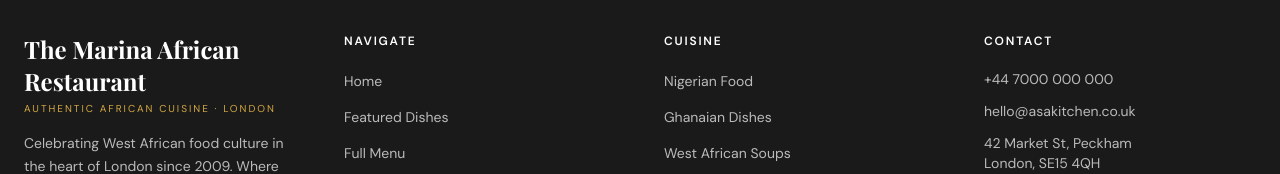
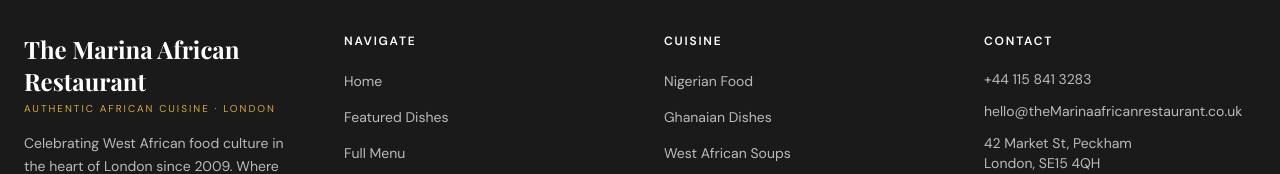
Before and after one commit to adejare19/kitchen, a Next.js app: page / in a window 1280 px wide. Shown: the part 7048-7222 px from the top of the page. Built offline with nearby package versions, Linux system fonts and the light colour scheme; a web font is replaced by a local one.

Commit message:
Update contact information in Footer component

```diff
--- a/components/Footer.jsx
+++ b/components/Footer.jsx
@@ -135,13 +135,13 @@
             </h4>
             <ul className="space-y-3 text-sm">
               <li>
-                <a href="tel:+447000000000" className="hover:text-white transition-colors">
-                  +44 7000 000 000
+                <a href="tel:+441158413283" className="hover:text-white transition-colors">
+                 +44 115 841 3283
                 </a>
               </li>
               <li>
                 <a href="mailto:hello@asakitchen.co.uk" className="hover:text-white transition-colors">
-                  hello@asakitchen.co.uk
+                  hello@theMarinaafricanrestaurant.co.uk
                 </a>
               </li>
               <li>
```
